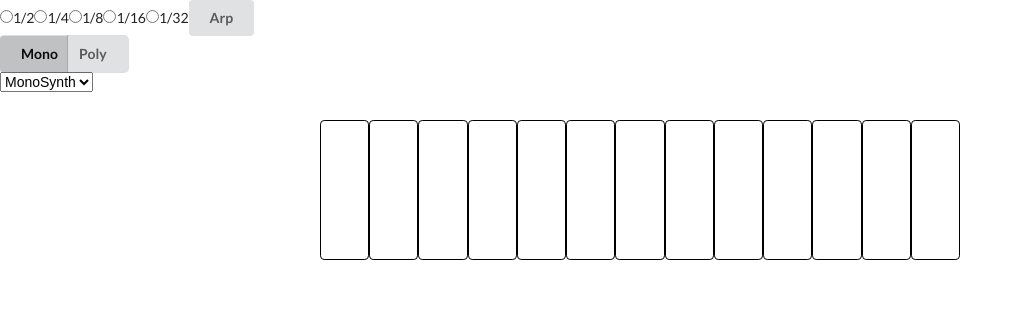
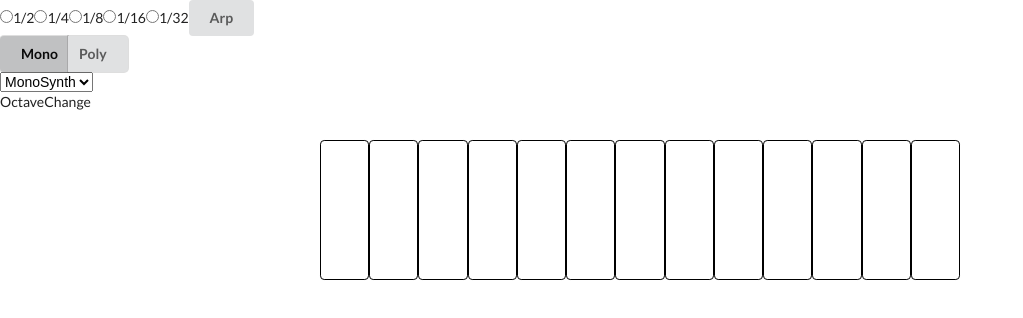
Before and after one commit to hoshikitsunoda/react-synth, a React (Create React App) app: page / in a window 1280 px wide. Shown: the top 318 px of the page, without its empty margins (0-1023 px from the left). Built offline with nearby package versions, Linux system fonts and the light colour scheme.

Commit message:
imported in ControlPanel #3

```diff
--- a/src/components/ControlPanel.js
+++ b/src/components/ControlPanel.js
@@ -2,6 +2,7 @@ import React from 'react'
 import Arpeggiator from './Arpeggiator'
 import MonoPoly from './MonoPoly'
 import SynthType from './SynthType'
+import OctaveChange from './OctaveChange'
 
 const ControlPanel = props => {
   return (
@@ -13,6 +14,7 @@ const ControlPanel = props => {
         synthVoice={props.synthVoice}
         synthChange={props.synthChange}
       />
+      <OctaveChange />
     </div>
   )
 }
```
